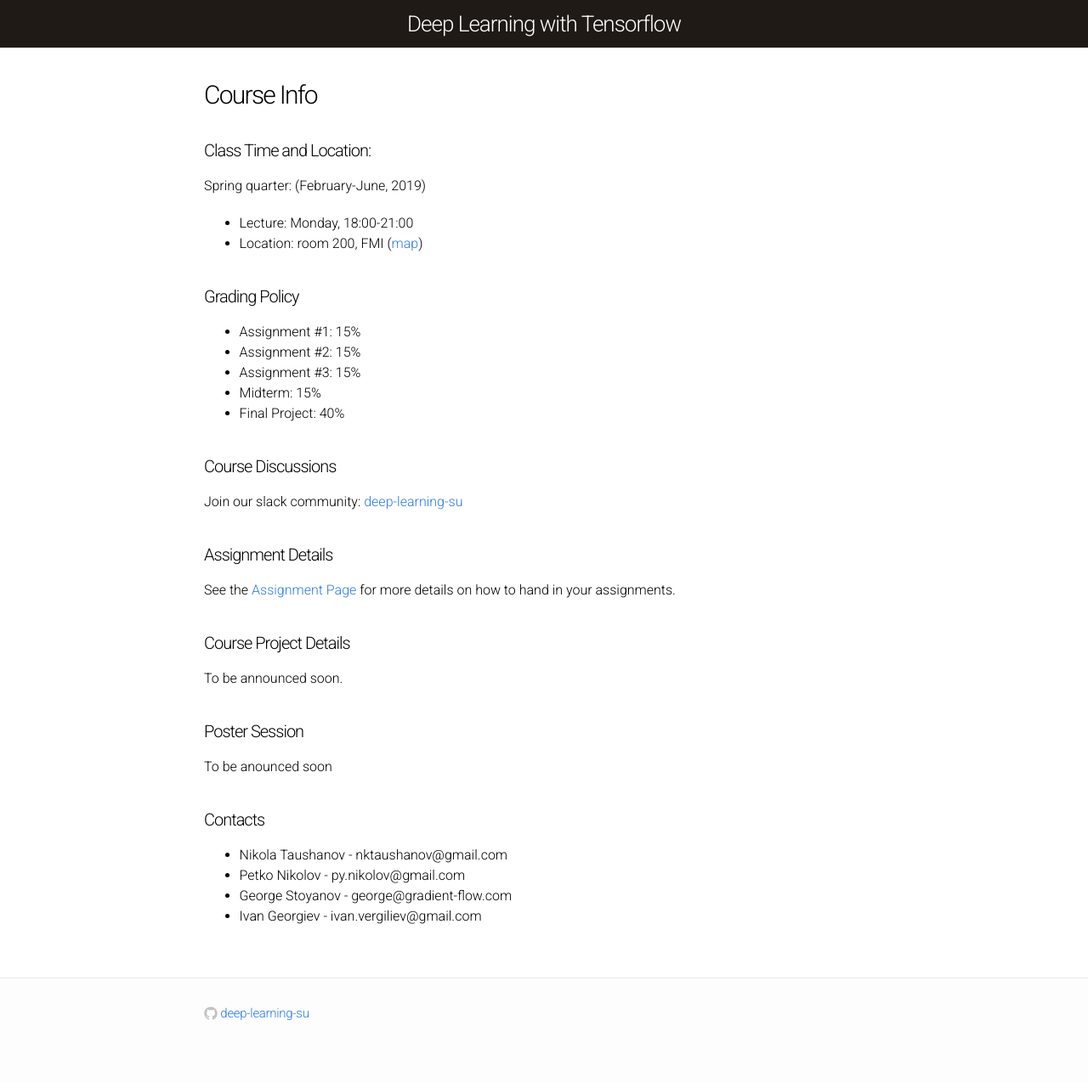
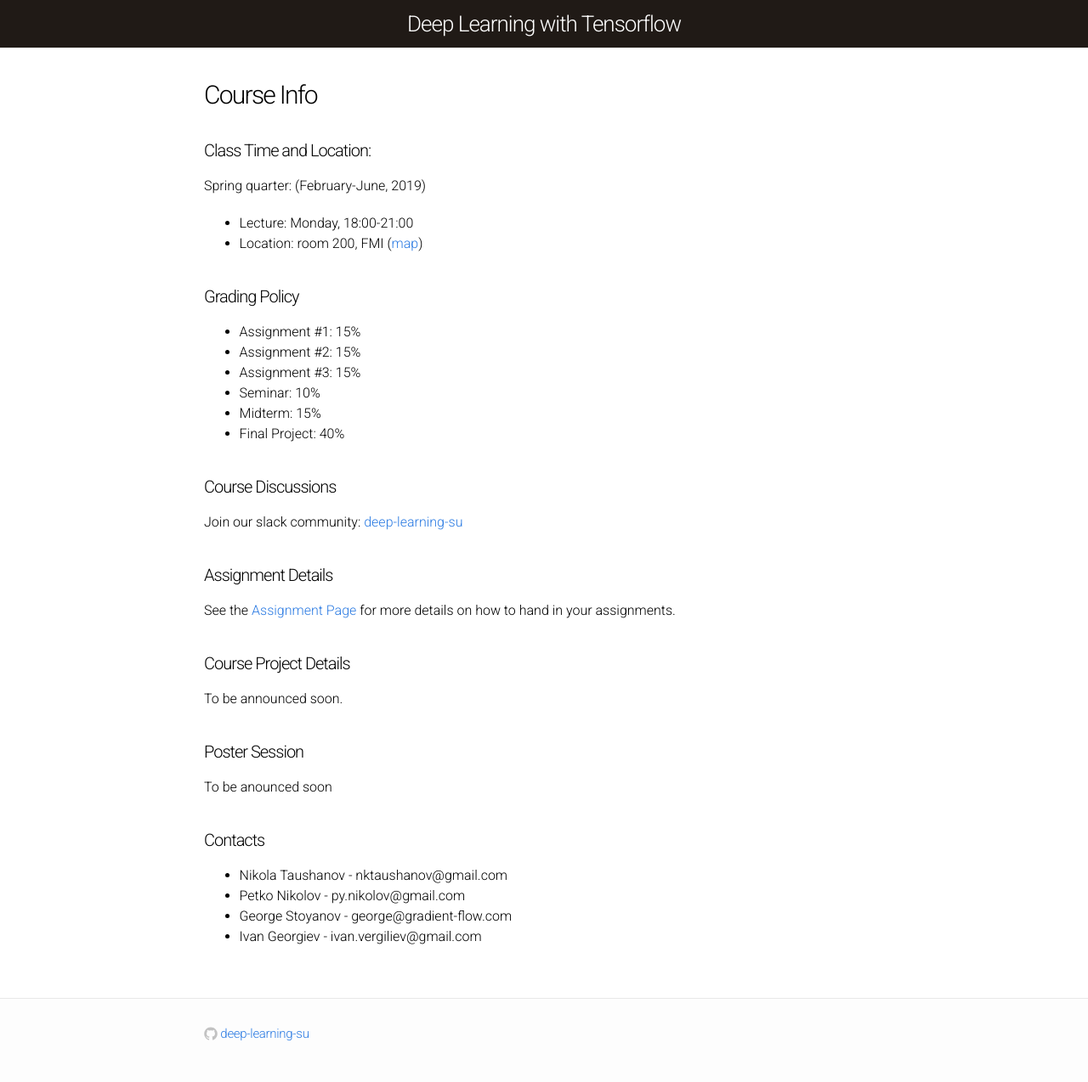
Before and after one commit to deep-learning-su/deep-learning-su.github.io, a Jekyll site: the page built from course-info.md, in a window 1280 px wide. Shown: the whole page at 85% size. Built offline with Jekyll 4.4.1, drawn with Linux system fonts in a browser that asks for light colours; before the commit the page ends 1250 px from its top, so only the background shows below that.

Commit message:
Add seminar to the grading policy

```diff
--- a/course-info.md
+++ b/course-info.md
@@ -12,6 +12,7 @@
 - Assignment #1: 15%
 - Assignment #2: 15%
 - Assignment #3: 15%
+- Seminar: 10%
 - Midterm: 15%
 - Final Project: 40%
 
```
